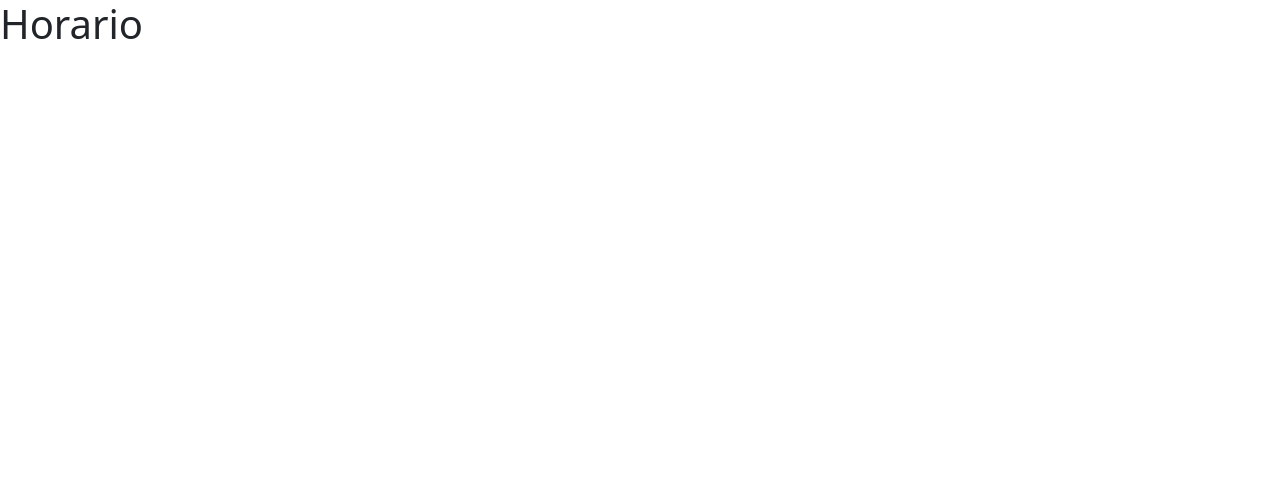
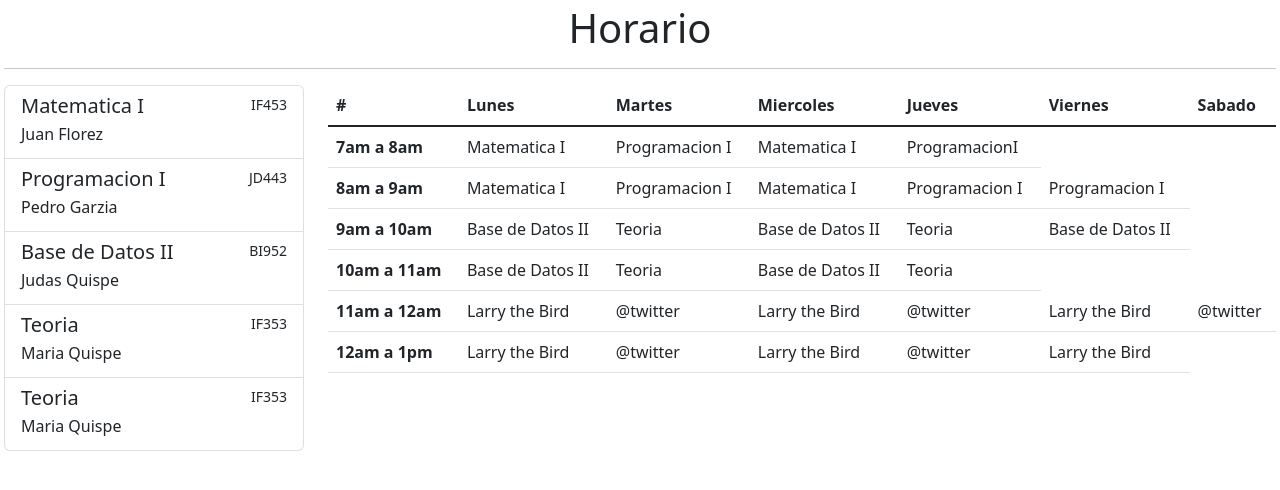
Before and after one commit to anghelo-code/schedule, a React (Vite) app: page / in a window 1280 px wide. Shown: the top 490 px of the page. Built offline with nearby package versions, Linux system fonts and the light colour scheme.

Commit message:
Se Implemento el schedule page

```diff
--- a/src/components/Courses.jsx
+++ b/src/components/Courses.jsx
@@ -1,5 +1,14 @@
+import { OneCourses } from "./OneCourses"
+
 export const Courses = () => {
   return (
-    <div>Courses</div>
+    <div class="list-group">
+      <OneCourses name="Matematica I" nameT="Juan Florez" id="IF453" />
+      <OneCourses name="Programacion I" nameT="Pedro Garzia" id="JD443" />
+      <OneCourses name="Base de Datos II" nameT="Judas Quispe" id="BI952" />
+      <OneCourses name="Teoria" nameT="Maria Quispe" id="IF353" />
+      <OneCourses name="Teoria" nameT="Maria Quispe" id="IF353" />
+    </div>
+
   )
 }
--- /dev/null
+++ b/src/components/OneCourses.jsx
@@ -0,0 +1,13 @@
+import React from 'react'
+
+export const OneCourses = ({name, id, nameT}) => {
+    return (
+        <div class="list-group-item list-group-item-action" aria-current="true">
+            <div class="d-flex w-100 justify-content-between">
+                <h5 class="mb-1">{name}</h5>
+                <small>{id}</small>
+            </div>
+            <p class="mb-1">{nameT}</p>
+        </div>
+    )
+}
--- a/src/components/Schedule.jsx
+++ b/src/components/Schedule.jsx
@@ -1,5 +1,60 @@
+import { ScheduleHead } from "./ScheduleHead"
+
 export const Schedule = () => {
   return (
-    <div>Schedule</div>
+    <table class="table">
+      <ScheduleHead/>
+
+      <tbody class="table-group-divider">
+        <tr>
+          <th scope="row">7am a 8am</th>
+          <td>Matematica I</td>
+          <td>Programacion I</td>
+          <td>Matematica I</td>
+          <td>ProgramacionI</td>
+        </tr>
+        <tr>
+          <th scope="row">8am a 9am</th>
+          <td>Matematica I</td>
+          <td>Programacion I</td>
+          <td>Matematica I</td>
+          <td>Programacion I</td>
+          <td>Programacion I</td>
+        </tr>
+        <tr>
+          <th scope="row">9am a 10am</th>
+          <td>Base de Datos II</td>
+          <td>Teoria</td>
+          <td>Base de Datos II</td>
+          <td>Teoria</td>
+          <td>Base de Datos II</td>
+        </tr>
+        <tr>
+          <th scope="row">10am a 11am</th>
+          <td>Base de Datos II</td>
+          <td>Teoria</td>
+          <td>Base de Datos II</td>
+          <td>Teoria</td>
+        </tr>
+        <tr>
+          <th scope="row">11am a 12am</th>
+          <td>Larry the Bird</td>
+          <td>@twitter</td>
+          <td>Larry the Bird</td>
+          <td>@twitter</td>
+          <td>Larry the Bird</td>
+          <td>@twitter</td>
+        </tr>
+
+        <tr>
+          <th scope="row">12am a 1pm</th>
+          <td>Larry the Bird</td>
+          <td>@twitter</td>
+          <td>Larry the Bird</td>
+          <td>@twitter</td>
+          <td>Larry the Bird</td>
+        </tr>
+      </tbody>
+    </table>
   )
 }
--- /dev/null
+++ b/src/components/ScheduleHead.jsx
@@ -0,0 +1,17 @@
+import React from 'react'
+
+export const ScheduleHead = () => {
+  return (
+    <thead>
+      <tr>
+        <th scope="col">#</th>
+        <th scope="col">Lunes</th>
+        <th scope="col">Martes</th>
+        <th scope="col">Miercoles</th>
+        <th scope="col">Jueves</th>
+        <th scope="col">Viernes</th>
+        <th scope="col">Sabado</th>
+      </tr>
+    </thead>
+  )
+}
--- a/src/main.jsx
+++ b/src/main.jsx
@@ -1,9 +1,10 @@
 import React from 'react'
 import ReactDOM from 'react-dom/client'
-import { AppSchedule } from './AppSchedule'
+// import { AppSchedule } from './AppSchedule'
+import { SchedulePage } from './pages/SchedulePage'
 
 ReactDOM.createRoot(document.getElementById('root')).render(
   <React.StrictMode>
-    <AppSchedule/>
+    <SchedulePage/>
   </React.StrictMode>
 )
--- a/src/pages/SchedulePage.jsx
+++ b/src/pages/SchedulePage.jsx
@@ -1,19 +1,27 @@
 import { Courses } from "../components/Courses"
-import { Form } from "../components/Form"
+import { Schedule } from "../components/Schedule"
 
 export const SchedulePage = () => {
   return (
-    <div className="countainer">
-      <h1>Horario</h1>
+    <div className="countainer m-1">
+      <h1 className="text-center h-5" >Horario</h1>
       <hr />
 
 
-    <section className="row"></section>
-      {/* courses */}
-      <Courses  />
+      <section className="row h-95">
+        {/* courses */}
+        <div className="col-md-3" >
+          <Courses />
+        </div>
 
-      {/* schedule */}
-      <Form   />
+
+        {/* schedule */}
+        <div className="col-md-9">
+          <Schedule />
+        </div>
+
+      </section>
+
 
     </div>
   )
```
Also changed, not shown: src/pages/HomePage.jsx (+5 -5 lines).
